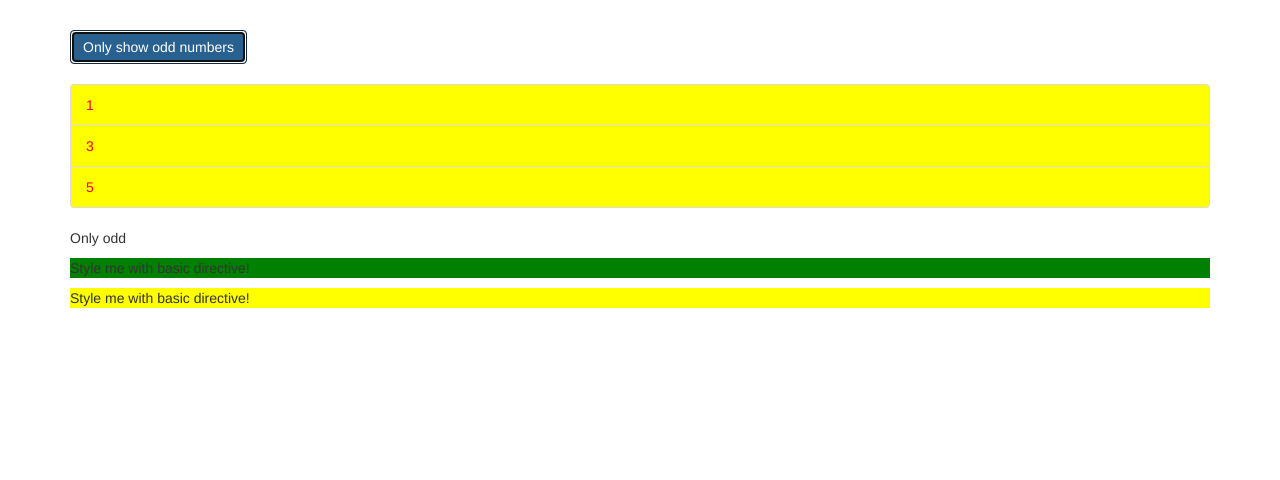
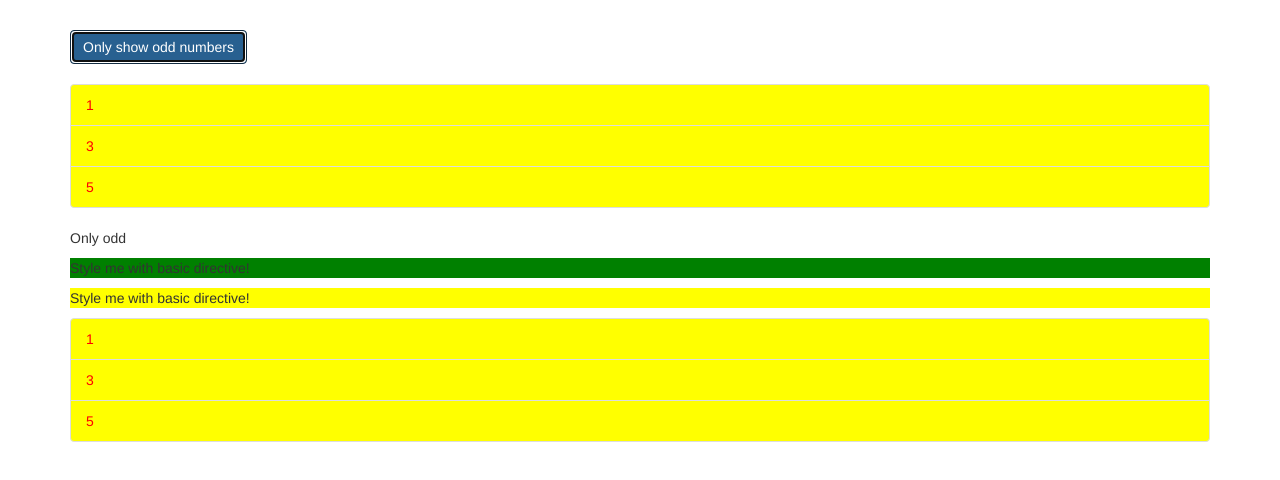
Before and after one commit to timowang1991/directives-start-angular, an Angular app: page / in a window 1280 px wide. Both pictures are taken after a click on the button "Only show odd numbers". Shown: the top 480 px of the page. Built offline with nearby package versions, Linux system fonts and the light colour scheme.

Commit message:
custom structural directive

```diff
--- a/src/app/app.component.html
+++ b/src/app/app.component.html
@@ -32,6 +32,16 @@
       </ng-template>
       <p appBasicHighlight>Style me with basic directive!</p>
       <p appBetterHighlight [defaultColor]="'yellow'" highlightColor="black">Style me with basic directive!</p>
+      <div *appUnless="!onlyOdd">
+        <li
+          class="list-group-item"
+          *ngFor="let odd of oddNumbers"
+          [ngClass]="{odd: odd % 2 !== 0}"
+          [ngStyle]="{backgroundColor: 'yellow'}"
+        >
+          {{odd}}
+        </li>
+      </div>
     </div>
   </div>
 </div>
--- a/src/app/app.module.ts
+++ b/src/app/app.module.ts
@@ -6,12 +6,14 @@
 import { AppComponent } from './app.component';
 import { BasicHighlightDirective } from './basic-highlight/basic-highlight.directive';
 import { BetterHighlightDirective } from './better-hightlight/better-highlight.directive';
+import { UnlessDirective } from './unless.directive';
 
 @NgModule({
   declarations: [
     AppComponent,
     BasicHighlightDirective,
-    BetterHighlightDirective
+    BetterHighlightDirective,
+    UnlessDirective
   ],
   imports: [
     BrowserModule,
--- /dev/null
+++ b/src/app/unless.directive.ts
@@ -0,0 +1,17 @@
+import { Directive, Input, TemplateRef, ViewContainerRef } from '@angular/core';
+
+@Directive({
+  selector: '[appUnless]'
+})
+export class UnlessDirective {
+  @Input() set appUnless(condition: boolean) {
+    if (!condition) {
+      this.vcRef.createEmbeddedView(this.templateRef);
+    } else {
+      this.vcRef.clear();
+    }
+  }
+
+  constructor(private templateRef: TemplateRef<any>, private vcRef: ViewContainerRef) {}
+
+}
```
